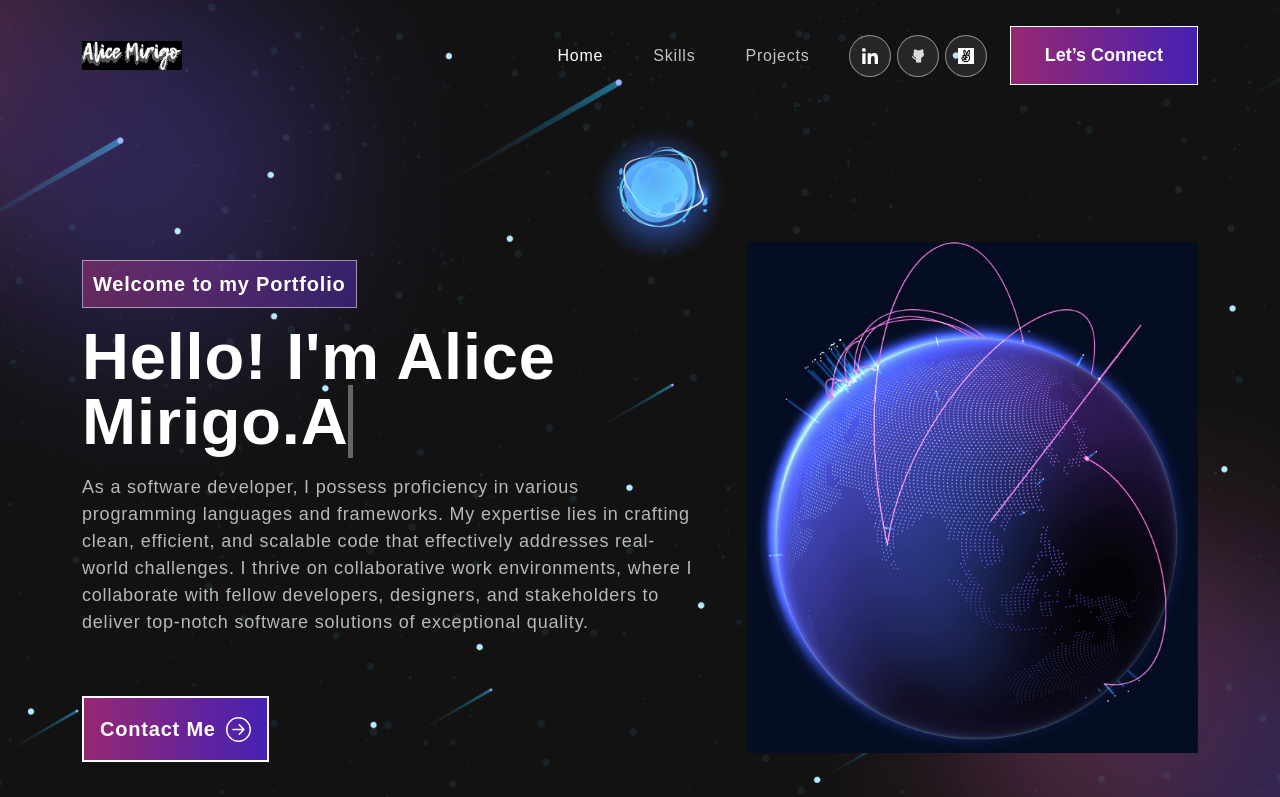
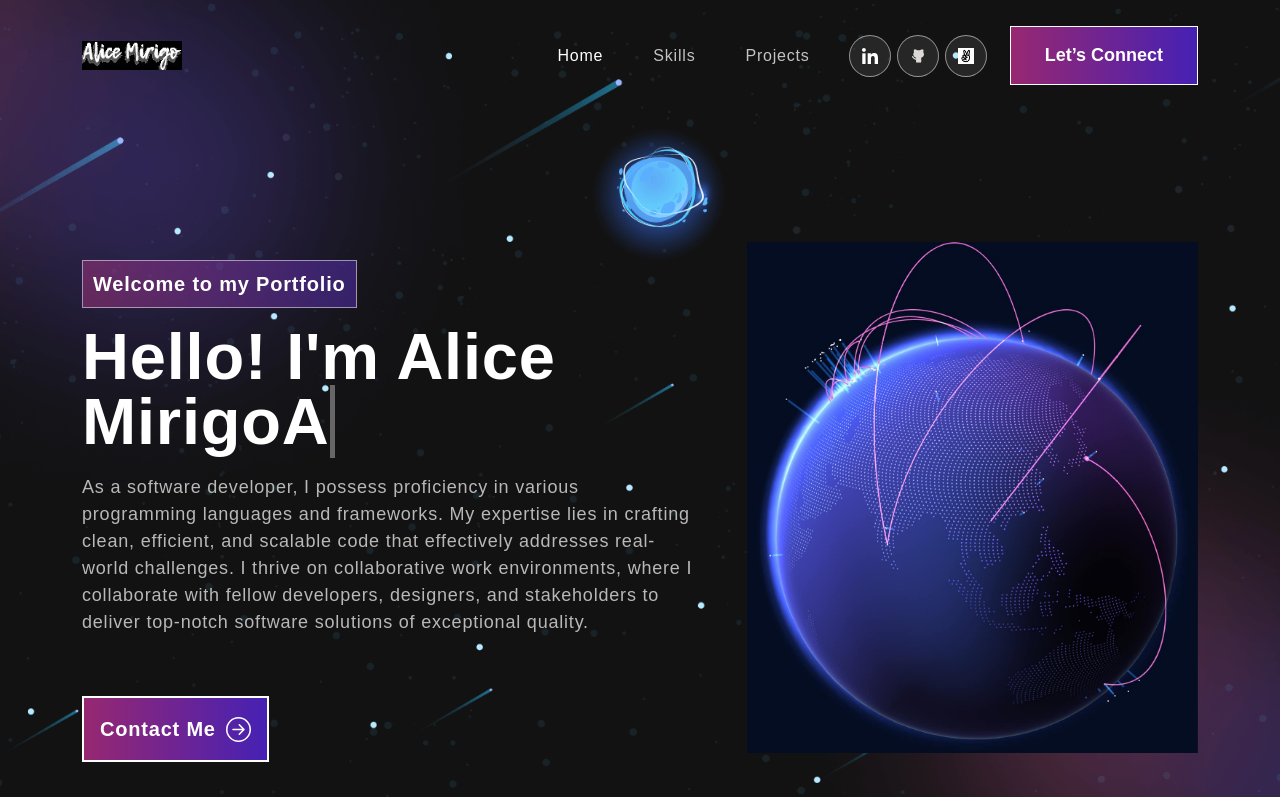
Before and after one commit to alicemirigo92/my-portfolio, a React (Create React App) app: page / in a window 1280 px wide. Shown: the top 797 px of the page. Built offline with nearby package versions, Linux system fonts and the light colour scheme.

Commit message:
Fix typo in welcome message

```diff
--- a/src/components/Banner.js
+++ b/src/components/Banner.js
@@ -54,7 +54,7 @@ export function Banner() {
                 <div className={isVisible ? 'animate__animated animate__fadeIn' : ''}>
                   <span className="tagline">Welcome to my Portfolio</span>
                   <h1>
-                    {"Hello! I'm Alice Mirigo."}{''}
+                    {"Hello! I'm Alice Mirigo"}{''}
                     <span className="txt-rotate" data-period="1000" data-rotate='["A Software Developer", "JavaScript/React.js Lover", "And A Web Designer"]'>
                       <span className="wrap">{text}</span>
                     </span>
```
